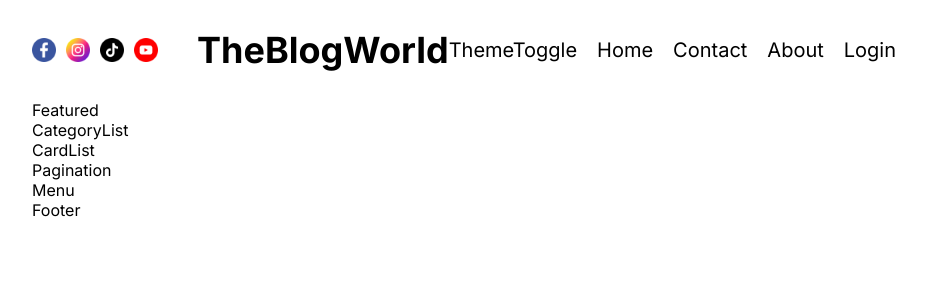
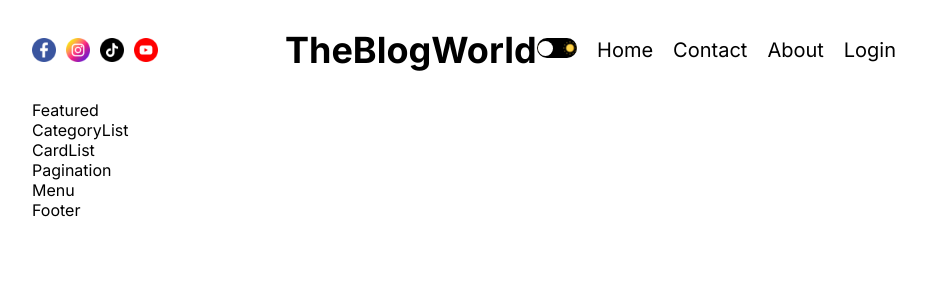
Before and after one commit to Saitejas21/blog-nextjs, a Next.js app: page / in a window 1280 px wide. Shown: the top 300 px of the page, without its empty margins (176-1102 px from the left). Built offline with nearby package versions, Linux system fonts and the light colour scheme.

Commit message:
dark/light mode ui design

```diff
--- a/src/components/themeToggle/ThemeToggle.jsx
+++ b/src/components/themeToggle/ThemeToggle.jsx
@@ -1,9 +1,16 @@
 import React from 'react'
 import styles from './themeToggle.module.css'
+import Image from 'next/image'
+
 
 function ThemeToggle() {
   return (
-    <div className={styles.container}>ThemeToggle</div>
+    <div className={styles.container}>
+      <Image src="/moon.png" alt="" width={14} height={14}/>
+      <div className={styles.ball}></div>
+      <Image src="/sun.png" alt="" width={14} height={14}/>
+
+    </div>
   )
 }
 
--- a/src/components/themeToggle/themeToggle.module.css
+++ b/src/components/themeToggle/themeToggle.module.css
@@ -0,0 +1,20 @@
+.container{
+    width: 40px;
+    height: 20px;
+    border-radius: 50px;
+    cursor: pointer;
+    display: flex;
+    background-color: #000000;
+    align-items: center;
+    justify-content: space-between;
+    position: relative;
+}
+
+.ball{
+    width: 15px;
+    height: 15px;
+    border-radius: 50%;
+    background-color: white;
+    position: absolute;
+    left: 1px;
+}
```
